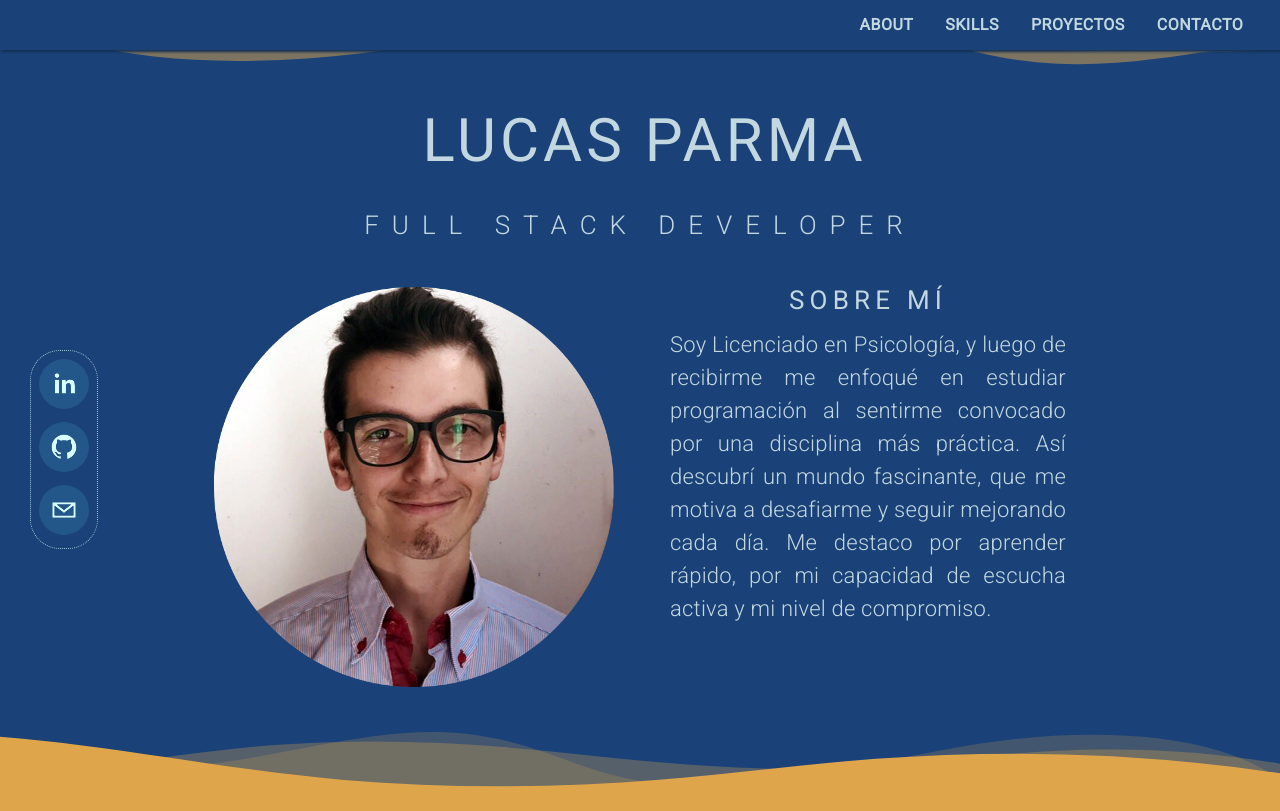
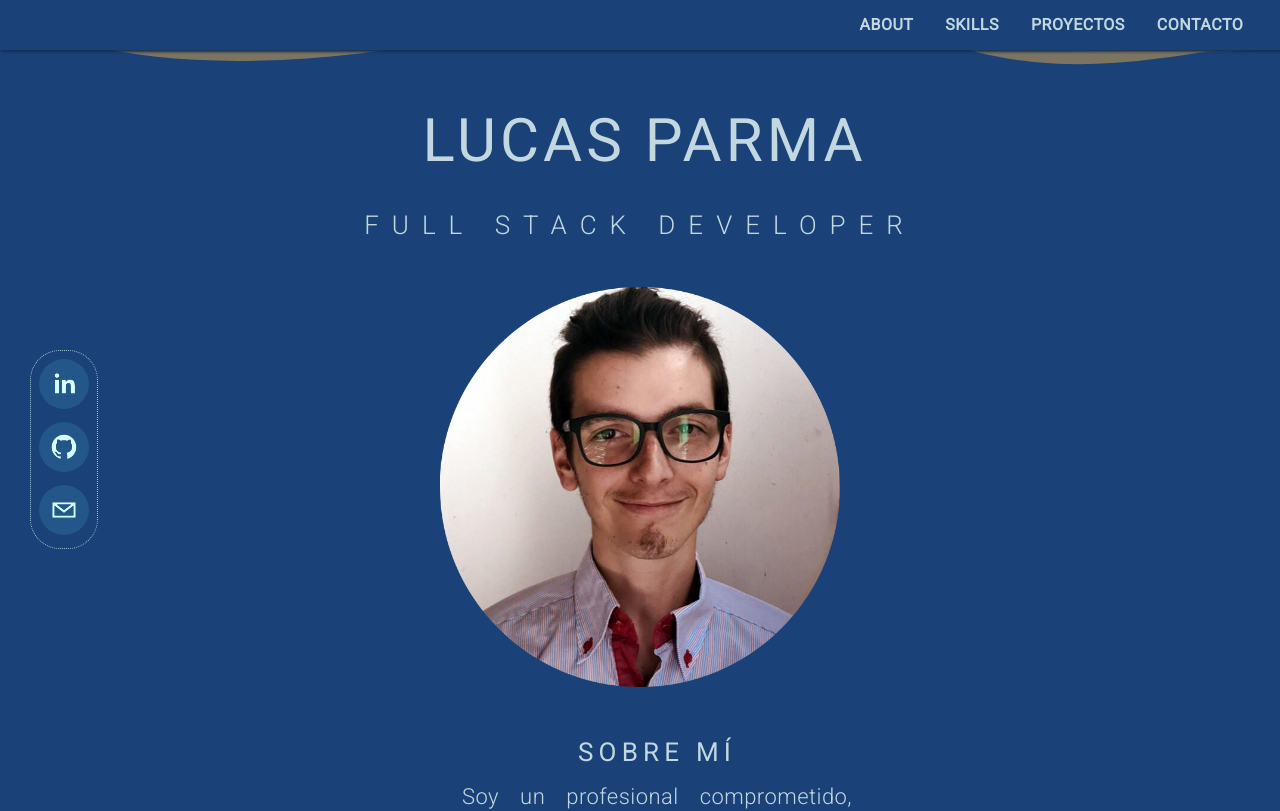
Before and after one commit to parmaps/lucasparma, a Next.js app: page / in a window 1280 px wide. Shown: the top 811 px of the page. Built offline with nearby package versions, Linux system fonts and the light colour scheme.

Commit message:
Update about text & style

```diff
--- a/container/About/About.module.scss
+++ b/container/About/About.module.scss
@@ -11,5 +11,12 @@
     color: $sections-grad-color;
     font-weight: 300;
     text-align: justify;
-    letter-spacing: 0.01em;
+    letter-spacing: 0.02em;
+
+    @media (min-width: 538px) {
+        max-width: 320px;
+    }
+    @media (min-width: 768px) {
+        max-width: 390px;
+    }
 }
--- a/container/About/About.tsx
+++ b/container/About/About.tsx
@@ -22,35 +22,27 @@ const About = (props: Props) => {
     animationProps = {
       as: motion.div,
       initial: { opacity: 0.15 },
-      animate: { opacity: [0.30, 0.60, 0.9, 1] },
+      animate: { opacity: [0.3, 0.6, 0.9, 1] },
       transition: "2.55s",
     };
   }
 
   return (
     <HStack maxW={[251, 386, 410, 430]}>
-      <VStack
-        pl={[0, 0, 2, 6]}
-        ml={[0, 0, 1, 2.5]}
-
-        {...animationProps}>
+      <VStack pl={[0, 0, 2, 6]} ml={[0, 0, 1, 2.5]} {...animationProps}>
         <Text
           className={styles.about_title}
           fontSize={["14px", "16px", "20px", "26px"]}
-          pt={[1.5]}
-          >
+          pt={[1.5]}>
           Sobre mí
         </Text>
         <Text
           className={styles.about_text}
           pb={[5, 6, 2]}
           fontSize={["sm", "lg", "22px"]}>
-          Soy Licenciado en Psicología, y luego de recibirme me enfoqué en
-          estudiar programación al sentirme convocado por una disciplina
-          más práctica. Así descubrí un mundo fascinante, que me motiva a
-          desafiarme y seguir mejorando cada día. Me destaco por aprender
-          rápido, por mi capacidad de escucha activa y mi nivel de
-          compromiso.{" "}
+          Soy un profesional comprometido, meticuloso y con una sólida capacidad
+          de comunicación. Destaco además por mi motivación para aprender y mi
+          disposición para trabajar en equipo.{" "}
         </Text>
       </VStack>
     </HStack>
--- a/styles/Home.module.scss
+++ b/styles/Home.module.scss
@@ -23,17 +23,14 @@
 }
 
 .horizontal {
+  flex-direction: column;
   display: flex;
-  // align-items: center;
+  align-items: center;
   justify-content: space-evenly;
   width: 70%;
   position: relative;
   margin: 0 auto;
 
-  @media (max-width: 960px) {
-    flex-direction: column;
-    align-items: center;
-  }
 }
 
 // Top Wave
```
